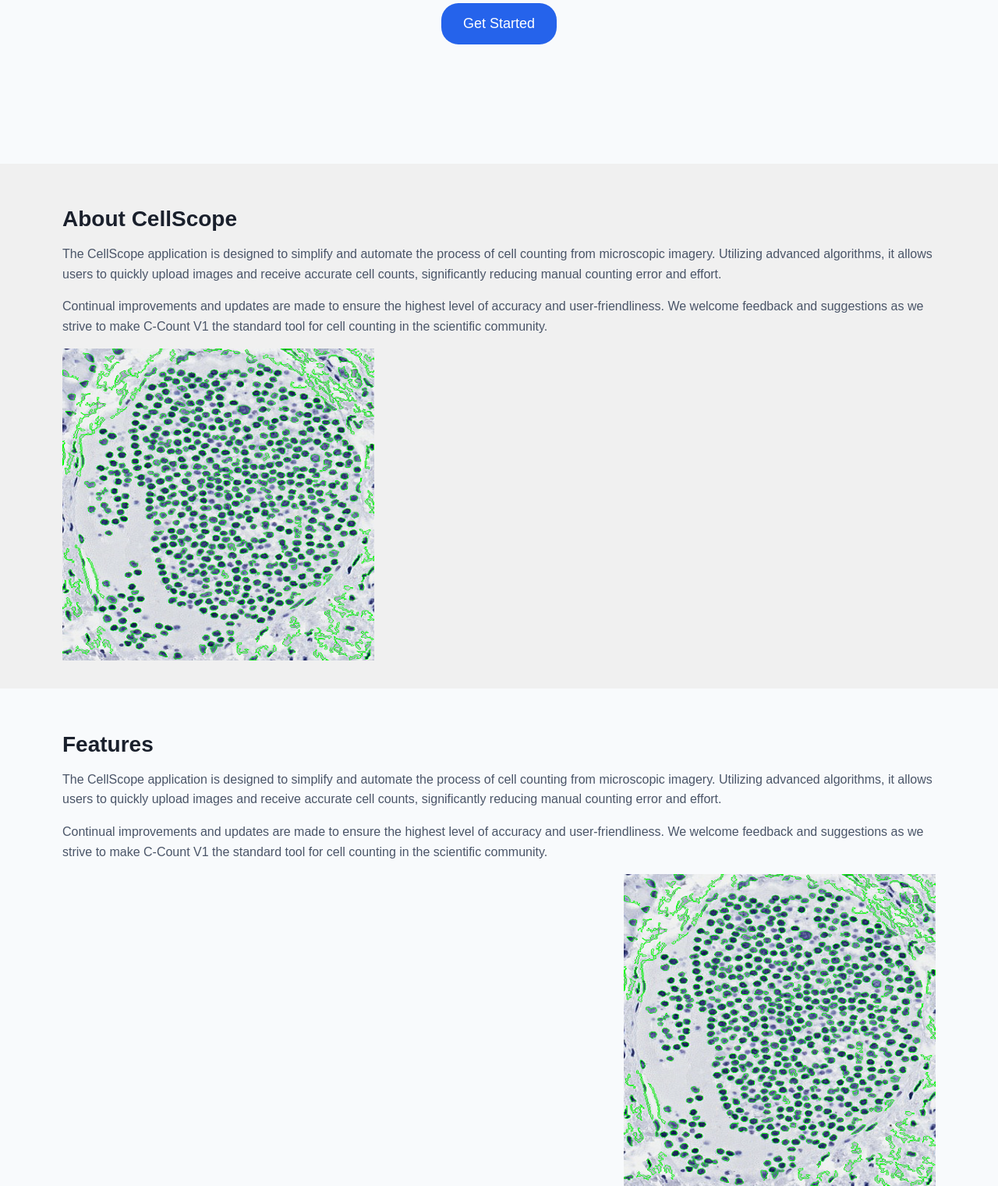
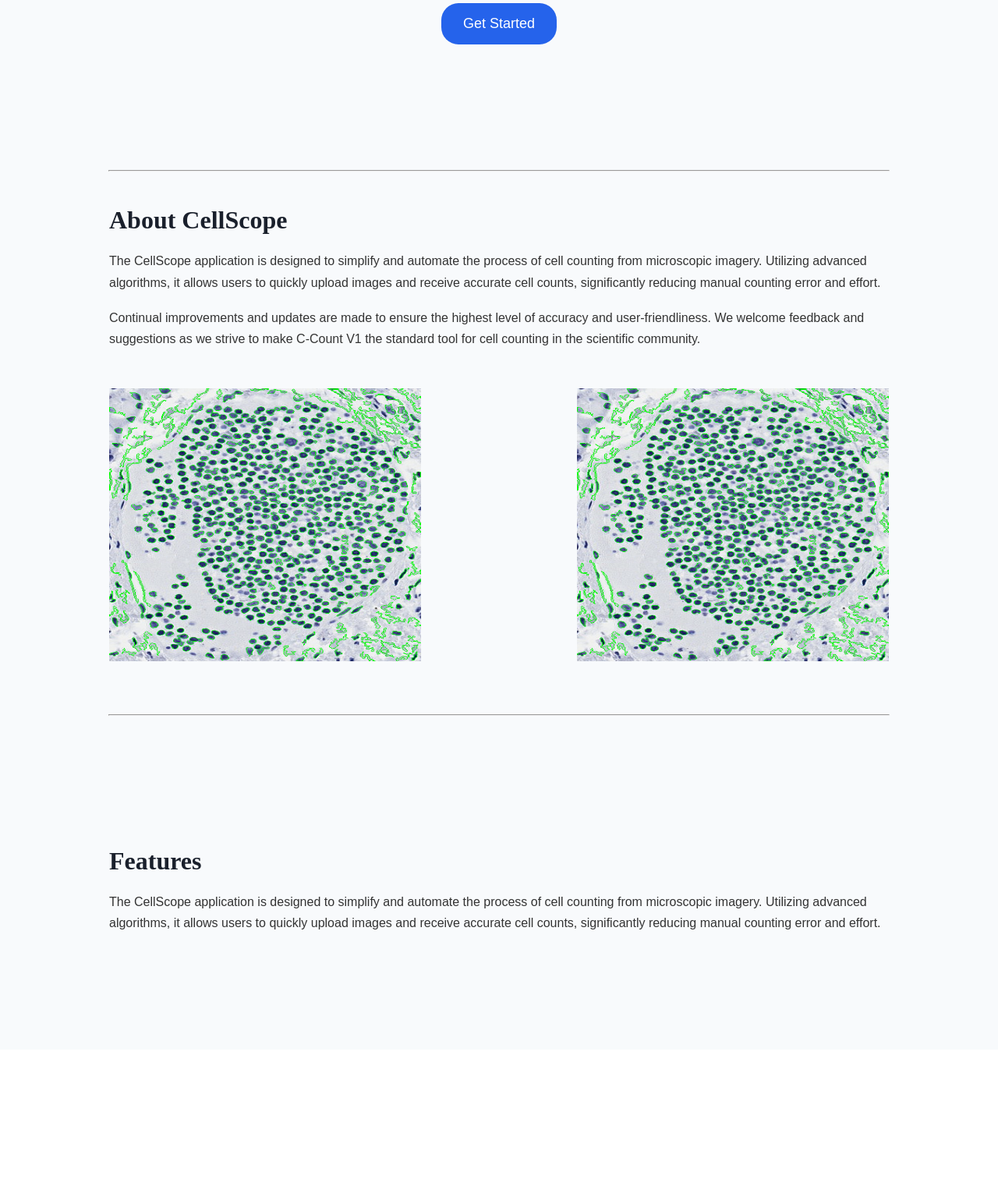
Before and after one commit to liamstamper/cell-counting, a Flask app: page / in a window 1280 px wide. Shown: the part 362-1883 px from the top of the page at 78% size. After the commit the page ends 1554 px from the top, so only its background shows below. Run offline with Flask 3, Linux system fonts and the light colour scheme; parts of the project's set-up code (start-up, migrations or seed data) failed here and were passed over; some libraries are stand-ins or nearby versions.

Commit message:
more ui updates

```diff
--- a/app/static/css/styles.css
+++ b/app/static/css/styles.css
@@ -33,7 +33,7 @@ header {
   transition: opacity 0.3s;
 }
 .header-nav a:hover {
-  opacity: 0.7;
+  opacity: 0.6;
 }
 .title{
   text-align: center;
@@ -84,67 +84,148 @@ section {
   text-align: center;
 }
 
-
-/* about section */
-
-.about-section {
-  background-color: #f0f0f0;
-  padding: 32px 20px;
+.results-container {
+  text-align: center;
+  align-content: center;
+  margin-top: 100px;
+  padding: 20px;
 }
 
-.about-container {
-  max-width: 1120px;
+.results-text {
+  font-size: 22px;
+  font-weight: bold;
+  color: black;
+}
+.start-over-link {
+  display: inline-block;
+  margin-top: 20px;
+  text-decoration: none;
+  color: #2563eb;
+  font-size: 18px;
+}
+
+.start-over-link:hover {
+  color: #2563eb;
+  text-decoration: underline;
+}
+
+/* about and features sections */
+
+.about-section, .features-section{
+  padding: 10px 5%;
+  display: flex;
+  flex-wrap: wrap;
+  align-items: center;
+  justify-content: space-between;
+}
+
+.about-container, .features-container{
+  max-width: 1000px;
   margin: 0 auto;
   padding: 0 24px;
 }
 
-.about-heading {
-  font-size: 28px;
+.about-heading, .features-heading{
+  font-size: 32px;
   font-weight: bold;
   color: #1a202c;
-  margin-bottom: 16px;
+  margin-bottom: 20px;
+  font-family: serif;
+  font-weight: 700;
 }
 
-.about-text {
-  color: #4a5568;
-  margin-top: 16px;
-  line-height: 1.6;
+.about-text, .features-text {
+  color: black;
+  margin-top: 18px;
+  line-height: 1.7;
+  color: #333;
 }
 
-.demo1{
+.images-container{
+  display: flex;
+  justify-content: space-between;
+  align-items: center;
+  margin-top: 50px;
+  margin-bottom: 50px;
+}
+
+.demo-images{
   width: 400px;
-  height: 400px;
+  height: 350px;
 }
 
 
-/* features section */
+/* media queries */
 
-.features-section {
-  background-color: #f8fafc;
-  padding: 32px 20px;
+/* Header styles adjustment for smaller screens */
+@media (max-width: 768px) {
+  .header-container h1 {
+    font-size: 1.5rem;
+    margin-left: 0.5rem;
+  }
+
+  .header-nav a {
+    font-size: 16px;
+    margin-right: 5px;
+    padding-right: 10px;
+  }
+
+  .header-nav {
+    margin-right: 0.5rem;
+  }
 }
 
-.features-container {
-  max-width: 1120px;
-  margin: 0 auto;
-  padding: 0 24px;
+/* Title and subtitle adjustment for smaller screens */
+@media (max-width: 768px) {
+  .title {
+    font-size: 40px;
+    margin-top: 30px;
+  }
+
+  .subtitle {
+    font-size: 18px;
+    margin-top: 10px;
+  }
 }
 
-.features-heading {
-  font-size: 28px;
-  font-weight: bold;
-  color: #1a202c;
-  margin-bottom: 16px;
+/* Button adjustment for smaller screens */
+@media (max-width: 768px) {
+  .button {
+    margin: 30px auto;
+    padding: 12px 20px;
+    font-size: medium;
+  }
 }
 
-.features-text {
-  color: #4a5568;
-  margin-top: 16px;
-  line-height: 1.6;
+/* File upload container adjustment for smaller screens */
+@media (max-width: 768px) {
+  .file-upload-container {
+    margin-top: 30px;
+  }
 }
 
-.demo1-features{
-  width: 400px;
-  height: 400px;
-  float: right;
+/* About and Features section adjustment for smaller screens */
+@media (max-width: 768px) {
+  .about-section, .features-section {
+    padding: 32px 10%;
+  }
+
+  .about-container, .features-container {
+    max-width: 100%;
+    padding: 0 15px;
+  }
+
+  .about-heading, .features-heading {
+    font-size: 24px;
+  }
+
+  .about-text, .features-text {
+    font-size: 16px;
+  }
+
+  .demo1, .demo1-features {
+    width: 100%; /* Full width on smaller screens */
+    height: auto; /* Maintain aspect ratio */
+    margin: 20px 0; /* Spacing above and below the image */
+  }
 }
--- a/app/templates/index.html
+++ b/app/templates/index.html
@@ -37,6 +37,7 @@
             </div>
         </section>
         <!--about-->
+        <hr style="width:1000px; text-align: center;">
         <section2 id="About">
             <section class="about-section">
                 <div class="about-container">
@@ -47,23 +48,22 @@
                     <p class="about-text">
                         Continual improvements and updates are made to ensure the highest level of accuracy and user-friendliness. We welcome feedback and suggestions as we strive to make C-Count V1 the standard tool for cell counting in the scientific community.
                     </p>
-                    <img src="{{ url_for('static', filename='img/contoured_Screenshot 2024-02-20 at 1.56.56 PM (1).png') }}" alt="placeholder" class="demo1">
+                    <div class="images-container">
+                        <img src="{{ url_for('static', filename='img/contoured_Screenshot 2024-02-20 at 1.56.56 PM (1).png') }}" alt="placeholder" class="demo-images">
+                        <img src="{{ url_for('static', filename='img/contoured_Screenshot 2024-02-20 at 1.56.56 PM (1).png') }}" alt="placeholder" class="demo-images">
+                    </div>
                 </div>
             </section>
         </section2>
         <!--features-->
+        <hr style="width:1000px; text-align: center;">
         <section id="Features">
             <section class="features-section">
-                <div class="about-container">
-                    <h2 class="about-heading">Features</h2>
-                    <p class="about-text">
+                <div class="features-container">
+                    <h2 class="features-heading">Features</h2>
+                    <p class="features-text">
                         The CellScope application is designed to simplify and automate the process of cell counting from microscopic imagery. Utilizing advanced algorithms, it allows users to quickly upload images and receive accurate cell counts, significantly reducing manual counting error and effort.
                     </p>
-                    <p class="about-text">
-                        Continual improvements and updates are made to ensure the highest level of accuracy and user-friendliness. We welcome feedback and suggestions as we strive to make C-Count V1 the standard tool for cell counting in the scientific community.
-                    </p>
-                    <img src="{{ url_for('static', filename='img/contoured_Screenshot 2024-02-20 at 1.56.56 PM (1).png') }}" alt="placeholder" class="demo1-features">
-
                 </div>
             </section>
         </section>
--- /dev/null
+++ b/run.py
@@ -0,0 +1,5 @@
+from flask import Flask
+
+app = Flask(__name__)
+if __name__ == '__main__':
+    app.run(debug=True)
```
Also changed, not shown: app/templates/result.html (+56 -16 lines), 1 other file.
